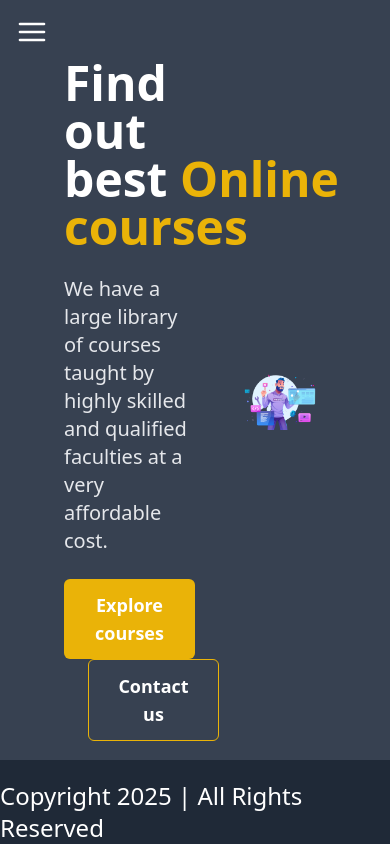
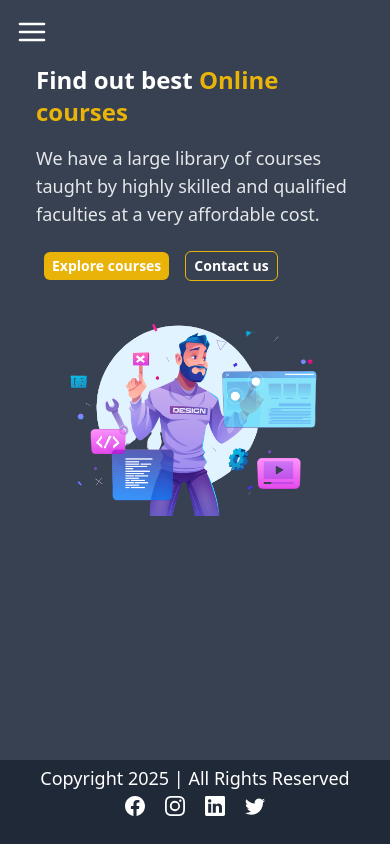
Before and after one commit to pal-boy/LMS-Project, a React (Vite) app in the folder client/: page / in a window 390 px wide. After the commit the page ends 844 px from the top, so only its background shows below. Built offline with nearby package versions, Linux system fonts and the light colour scheme.

Commit message:
home page responsiveness added

```diff
--- a/client/src/Components/Footer.jsx
+++ b/client/src/Components/Footer.jsx
@@ -6,13 +6,13 @@ const Footer = () => {
     const year = currentDate.getFullYear();
   return (
     <div>
-      <footer className='relative left-0 bottom-0 h-[10vh] py-5 flex flex-col sm:flex-row items-center justify-between text-white bg-gray-800 sm:px-20'>
+      <footer className='h-[10vh] relative left-0 bottom-0 sm:h-[10vh] sm:py-5 flex flex-col sm:flex-row sm:items-center sm:justify-between text-white bg-gray-800 sm:px-20'>
 
-        <section className='text-2xl text-white'>
+        <section className='text-lg m-1 px-2 text-center sm:text-2xl text-white'>
             Copyright {year} | All Rights Reserved
         </section>
 
-        <section className='flex items-center justify-center gap-5 text-2xl text-white'>
+        <section className='text-xl flex sm:items-center justify-center gap-5 sm:text-2xl text-white'>
             <a className='hover:text-yellow-500 transition-all ease-in-out duration-300' href="https://www.facebook.com/aakash.pal.585112">
                 <BsFacebook/>
             </a>
--- a/client/src/Layouts/HomeLayout.jsx
+++ b/client/src/Layouts/HomeLayout.jsx
@@ -40,7 +40,7 @@ const HomeLayout = ({ children }) => {
 
   return (
     <div className='min-h-[10vh] bg-gray-700'>
-      <div className="drawer absolute left-0 z-50 w-fit">
+      <div className="drawer absolute left-0 z-50 w-fit ">
         <input type="checkbox" id='my-drawer' className="drawer-toggle" />
 
         <div className="drawer-content">
@@ -102,7 +102,7 @@ const HomeLayout = ({ children }) => {
               )}
 
               {isLoggedIn && (
-                <li className="absolute top-[40rem] w-[90%]">
+                <li className="absolute top-[31rem] sm:top-[40rem] w-[90%]">
                   <div className="w-full flex items-center justify-center">
                     <button className='btn-primary border border-red-400 hover:bg-red-400 px-4 py-1 font-semibold rounded-md w-full  transition-all ease-in-out duration-300'>
                       <Link to="/user/profile">Profile</Link>
--- a/client/src/Pages/HomePage.jsx
+++ b/client/src/Pages/HomePage.jsx
@@ -6,32 +6,32 @@ import homePageMainImage from '../Assests/homePageMainImage.png'
 const HomePage = () => {
   return (
     <HomeLayout>
-        <div className="pt-10 text-white flex items-center justify-center gap-10 mx-16 h-[90vh]">
-            <div className="w-1/2 space-y-6 ">
-                <h1 className="text-5xl font-semibold">
+        <div className="flex-col mx-9 sm:flex-row gap-10 sm:mx-16 h-[90vh] sm:pt-10 text-white md:flex md:items-center md:justify-center lg:flex lg:items-center lg:justify-center">
+            <div className="w-full pt-16 sm:w-1/2 sm:space-y-6">
+                <h1 className=" mb-4 text-2xl sm:text-5xl font-semibold">
                     Find out best
                     <span className='text-yellow-500 font-bold'>
                         &nbsp;Online courses
                     </span>
                 </h1>
-                <p className="text-xl text-gray-200">
+                <p className="text-lg sm:text-xl text-gray-200">
                     We have a large library of courses taught by highly skilled and qualified faculties at a very affordable cost.
                 </p>
-                <div className="space-x-6">
+                <div className=" mt-4 sm:space-x-6">
                     <Link to='/courses'>
-                        <button className='bg-yellow-500 px-5 py-3 rounded-md font-semibold text-lg cursor-pointer hover:bg-yellow-600 transition-all ease-in-out duration-300'>
+                        <button className='text-sm m-2 px-2 py-1 bg-yellow-500 sm:px-5 sm:py-3 rounded-md font-semibold sm:text-lg cursor-pointer hover:bg-yellow-600 transition-all ease-in-out duration-300'>
                             Explore courses
                         </button>
                     </Link>
 
                     <Link to='/contact'>
-                        <button className='border border-yellow-500 px-5 py-3 rounded-md font-semibold text-lg cursor-pointer hover:bg-yellow-600 transition-all ease-in-out duration-300'>
+                        <button className='text-sm ml-2 px-2 py-1 border border-yellow-500 sm:px-5 sm:py-3 rounded-md font-semibold sm:text-lg cursor-pointer hover:bg-yellow-600 transition-all ease-in-out duration-300'>
                             Contact us
                         </button>
                     </Link>
                 </div>
             </div>
-            <div className="w-1/2 flex items-center justify-center">
+            <div className="w-full mt-4 sm:w-1/2 flex items-center justify-center">
                 <img src={homePageMainImage} alt="homePage image" />
             </div>
         </div>
```
